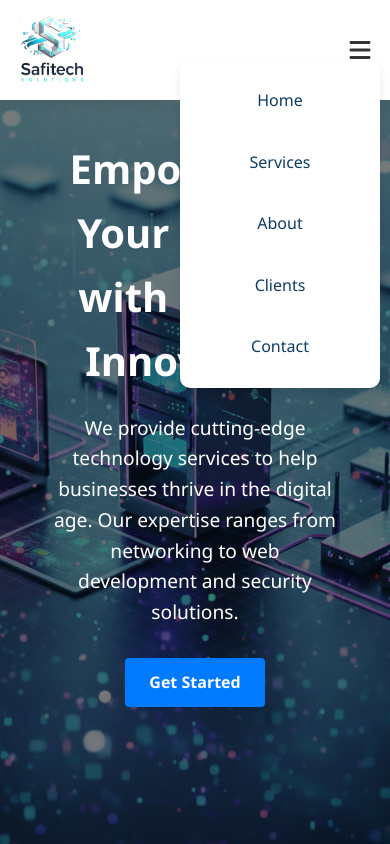
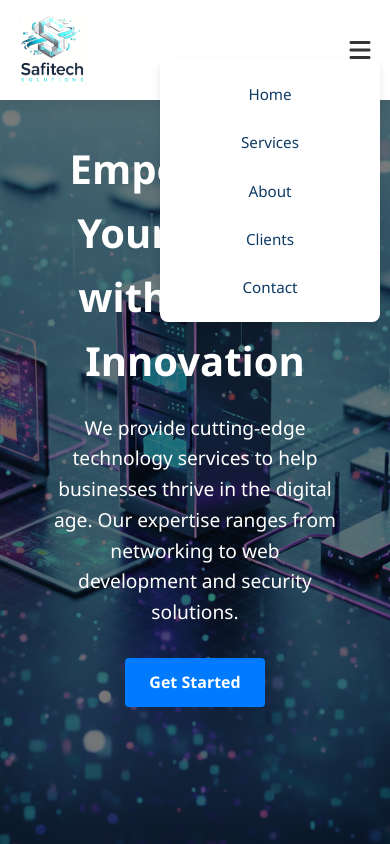
Before and after one commit to Stephenmulei/safitechsolutions, a website: page safitech-original-integrated/frontend/index.html in a window 390 px wide. Both pictures are taken after a click on the element 360 px from the left and 49 px from the top of the page. Shown: the top 844 px of the page. Drawn offline with Linux system fonts and the light colour scheme.

Commit message:
Update style.css

```diff
--- a/safitech-original-integrated/frontend/css/style.css
+++ b/safitech-original-integrated/frontend/css/style.css
@@ -163,7 +163,7 @@ footer { background:var(--dark); color:white; padding:50px 0 20px; }
 }
 
 /* =============== Mobile Styles =============== */
-@media (max-width: 500px) {
+@media (max-width: 768px) {
   /* Show hamburger on the right */
   .menu-toggle {
     display: block;
@@ -177,12 +177,12 @@ footer { background:var(--dark); color:white; padding:50px 0 20px; }
     background: #fff;         /* white background */
     position: absolute;
     top: 60px;                /* just below navbar */
-    right: 10px;              /* align to right side */
-    width: 50%;               /* resizable width */
-    max-width: 200px;         /* limit max size */
-    min-width: 150px;         /* minimum width */
-    padding: 10px 0;
-    border-radius: 10px;      /* smooth rounded corners */
+    right: 15px;              /* align to right side */
+    width: 60%;               /* smaller width */
+    max-width: 220px;         /* smaller max size */
+    min-width: 180px;         /* smaller minimum width */
+    padding: 10px 0;          /* less padding */
+    border-radius: 8px;       /* slightly smaller corners */
     box-shadow: 0 4px 8px rgba(0,0,0,0.1); /* subtle shadow */
   }
 
@@ -193,7 +193,7 @@ footer { background:var(--dark); color:white; padding:50px 0 20px; }
 
   .nav-links li {
     text-align: center;
-    margin: 10px 0;
+    margin: 6px 0;            /* less margin */
   }
 
   /* Style the actual links */
@@ -201,10 +201,11 @@ footer { background:var(--dark); color:white; padding:50px 0 20px; }
     color: #0d3b66;            /* dark blue */
     text-decoration: none;
     font-weight: 500;
-    padding: 8px 10px;
+    padding: 6px 12px;        /* smaller padding */
     display: block;
-    border-radius: 6px;
+    border-radius: 5px;
     transition: background 0.3s, color 0.3s;
+    font-size: 0.95rem;       /* slightly smaller text */
   }
 
   /* Hover effect */
@@ -217,11 +218,10 @@ footer { background:var(--dark); color:white; padding:50px 0 20px; }
 /* Optional: Adjust for smaller screens */
 @media (max-width: 480px) {
   .nav-links {
-    width: 85%;               /* slightly wider on small screens */
+    width: 70%;               /* adjust for small screens */
     right: 10px;              /* less margin */
   }
 }
-
 /* Hero section */
 #home.hero {
   position: relative;
```
